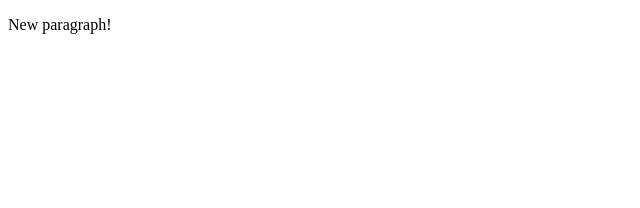
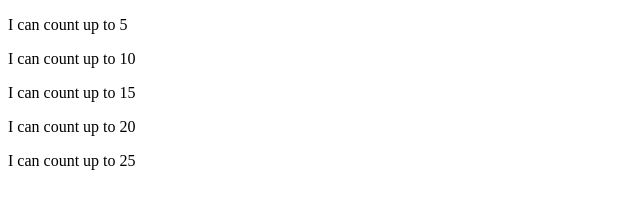
Before and after one commit to cflatts/d3-tutorial, a plain HTML site: page index.html in a window 1280 px wide. Shown: the whole page, without its empty margins (0-640 px from the left). Drawn offline with nearby package versions, Linux system fonts and the light colour scheme.

Commit message:
displaying data on screen

```diff
--- a/index.html
+++ b/index.html
@@ -9,9 +9,22 @@
     <body>
 
         <div class = 'container'>
-            <script type = 'text/javascript'>d3.select('body').append('p').text('New paragraph!')</script>
+            <script type = 'text/javascript'>
+
+                var dataset = [5, 10, 15, 20, 25,]
+
+                d3.select('.container').selectAll('p')
+                    .data(dataset)
+                    .enter()
+                    .append('p')
+                    .text(function(data) {
+                        return 'I can count up to ' + data
+                    })
+
+
+
+            </script>
         </div>
-
 
     </body>
 </html>
```
